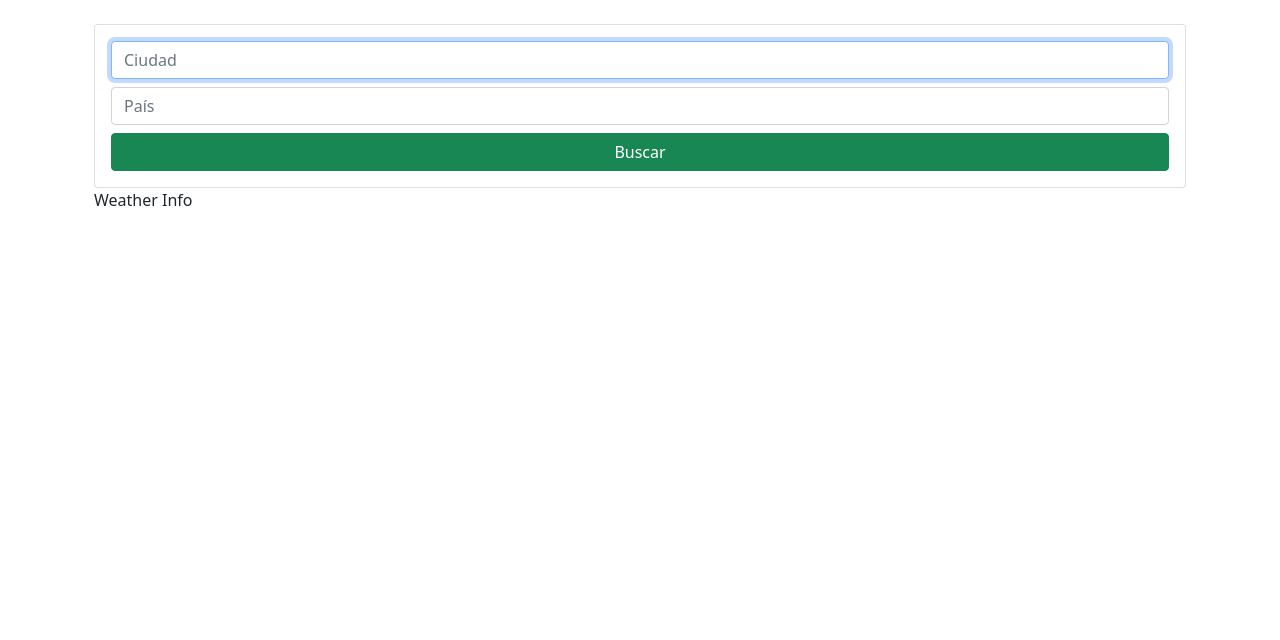
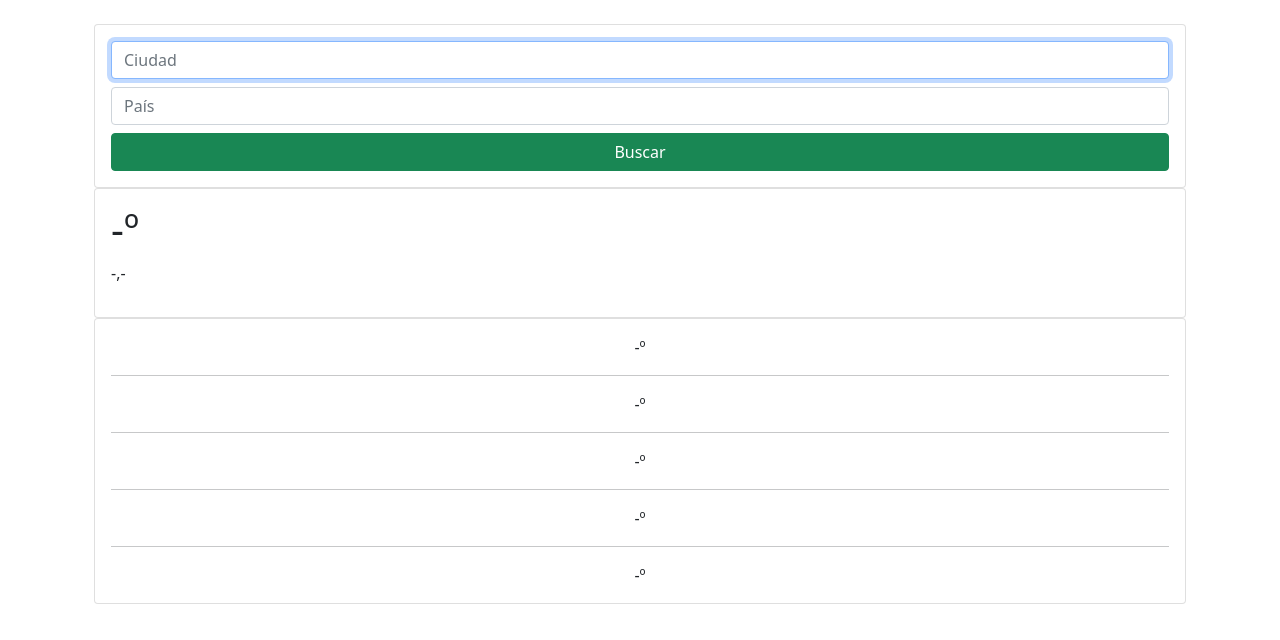
Before and after one commit to pajmunoz/react-clima, a React app: page / in a window 1280 px wide. Shown: the top 640 px of the page. Built offline with nearby package versions, Linux system fonts and the light colour scheme.

Commit message:
add week page

```diff
--- a/src/app/App.js
+++ b/src/app/App.js
@@ -1,18 +1,57 @@
 import React from 'react';
 import WeatherInfo from './components/WeatherInfo'
 import WeatherForm from './components/WeatherForm'
+import WeatherWeek from './components/WeatherWeek'
 import {WEATHER_KEY} from './keys'
 
 class App extends React.Component {
 
     state={
-        temperature:'',
+        temperature:'-',
         description:'',
         humidity:'',
         wind_speed:'',
-        city:'',
-        country:'',
-        erro:null,
+        city:'-',
+        country:'-',
+        error:null,
+        week:{
+            0:[
+                {
+                    date:'',
+                    temperature:'-',
+                    description:''
+            }
+            ],
+            1:[
+                {
+                    date:'',
+                    temperature:'-',
+                    description:''
+            }
+            ],
+            2:[
+                {
+                    date:'',
+                    temperature:'-',
+                    description:''
+            }
+            ],
+            3:[
+                {
+                    date:'',
+                    temperature:'-',
+                    description:''
+            }
+            ],
+            4:[
+                {
+                    date:'',
+                    temperature:'-',
+                    description:''
+            }
+            ]
+
+        }
 
     }
 
@@ -23,9 +62,14 @@ class App extends React.Component {
     const valPais = pais.value
 
     const API_URL = `https://api.openweathermap.org/data/2.5/weather?q=${valCiudad},${valPais}&appid=${WEATHER_KEY}&units=metric&lang=es`
+    const API_URL2 = `https://api.openweathermap.org/data/2.5/forecast?q=${valCiudad}&appid=${WEATHER_KEY}&units=metric&lang=es`
     const response = await fetch(API_URL)
+    const response2 = await fetch(API_URL2)
     const data= await response.json()
+    const data2= await response2.json()
     console.log(data)
+
+    console.log(data2.list[0].dt_txt,data2.list[8].dt_txt,data2.list[16].dt_txt,data2.list[24].dt_txt,data2.list[32].dt_txt)
 
     this.setState({
         temperature: data.main.temp,
@@ -34,7 +78,46 @@ class App extends React.Component {
         wind_speed:data.wind.speed,
         city:data.name,
         country:data.sys.country,
-        erro:null,
+        error:null,
+        week:{
+            0:[
+                {
+                    date:data2.list[0].dt_txt.split(' ')[0],
+                    temperature:data2.list[0].main.temp,
+                    description:data2.list[0].weather[0].description
+            }
+            ],
+            1:[
+                {
+                    date:data2.list[8].dt_txt.split(' ')[0],
+                    temperature:data2.list[8].main.temp,
+                    description:data2.list[8].weather[0].description
+            }
+            ],
+            2:[
+                {
+                    date:data2.list[16].dt_txt.split(' ')[0],
+                    temperature:data2.list[16].main.temp,
+                    description:data2.list[16].weather[0].description
+            }
+            ],
+            3:[
+                {
+                    date:data2.list[24].dt_txt.split(' ')[0],
+                    temperature:data2.list[24].main.temp,
+                    description:data2.list[24].weather[0].description
+            }
+            ],
+            4:[
+                {
+                    date:data2.list[32].dt_txt.split(' ')[0],
+                    temperature:data2.list[32].main.temp,
+                    description:data2.list[32].weather[0].description
+            }
+            ]
+
+
+        }
     })
 
     }
@@ -46,6 +129,7 @@ class App extends React.Component {
                 <div className="col">
                     <WeatherForm getWeather={this.getWeather} />
                     <WeatherInfo {...this.state} />
+                    <WeatherWeek {...this.state}/>
                 </div>
             </div>
         </div>
--- a/src/app/components/WeatherInfo.js
+++ b/src/app/components/WeatherInfo.js
@@ -1,7 +1,11 @@
 import React from 'react'
 
 const WeatherInfo = props =>  (
-        <div>Weather Info</div>
+        <div className="card card-body">
+            <h1>{props.temperature}º</h1>
+            {props.city},{props.country}
+            <p>{props.description}</p>
+        </div>
     )
 
 export default WeatherInfo
--- /dev/null
+++ b/src/app/components/WeatherWeek.js
@@ -0,0 +1,47 @@
+import React from "react";
+
+const WeatherWeek = (props) => (
+  <div className="card card-body">
+    <div className="row">
+      <div className="col d-flex justify-content-between">
+        <div>{props.week[0][0].date}</div>
+        <div>{props.week[0][0].temperature}º</div>
+        <div>{props.week[0][0].description}</div>
+      </div>
+    </div>
+    <hr />
+    <div className="row">
+      <div className="col d-flex justify-content-between">
+        <div>{props.week[1][0].date}</div>
+        <div>{props.week[1][0].temperature}º</div>
+        <div>{props.week[1][0].description}</div>
+      </div>
+    </div>
+    <hr />
+    <div className="row">
+      <div className="col d-flex justify-content-between">
+        <div>{props.week[2][0].date}</div>
+        <div>{props.week[2][0].temperature}º</div>
+        <div>{props.week[2][0].description}</div>
+      </div>
+    </div>
+    <hr />
+    <div className="row">
+      <div className="col d-flex justify-content-between">
+        <div>{props.week[3][0].date}</div>
+        <div>{props.week[3][0].temperature}º</div>
+        <div>{props.week[3][0].description}</div>
+      </div>
+    </div>
+    <hr />
+    <div className="row">
+      <div className="col d-flex justify-content-between">
+        <div>{props.week[4][0].date}</div>
+        <div>{props.week[4][0].temperature}º</div>
+        <div>{props.week[4][0].description}</div>
+      </div>
+    </div>
+  </div>
+);
+
+export default WeatherWeek;
```
